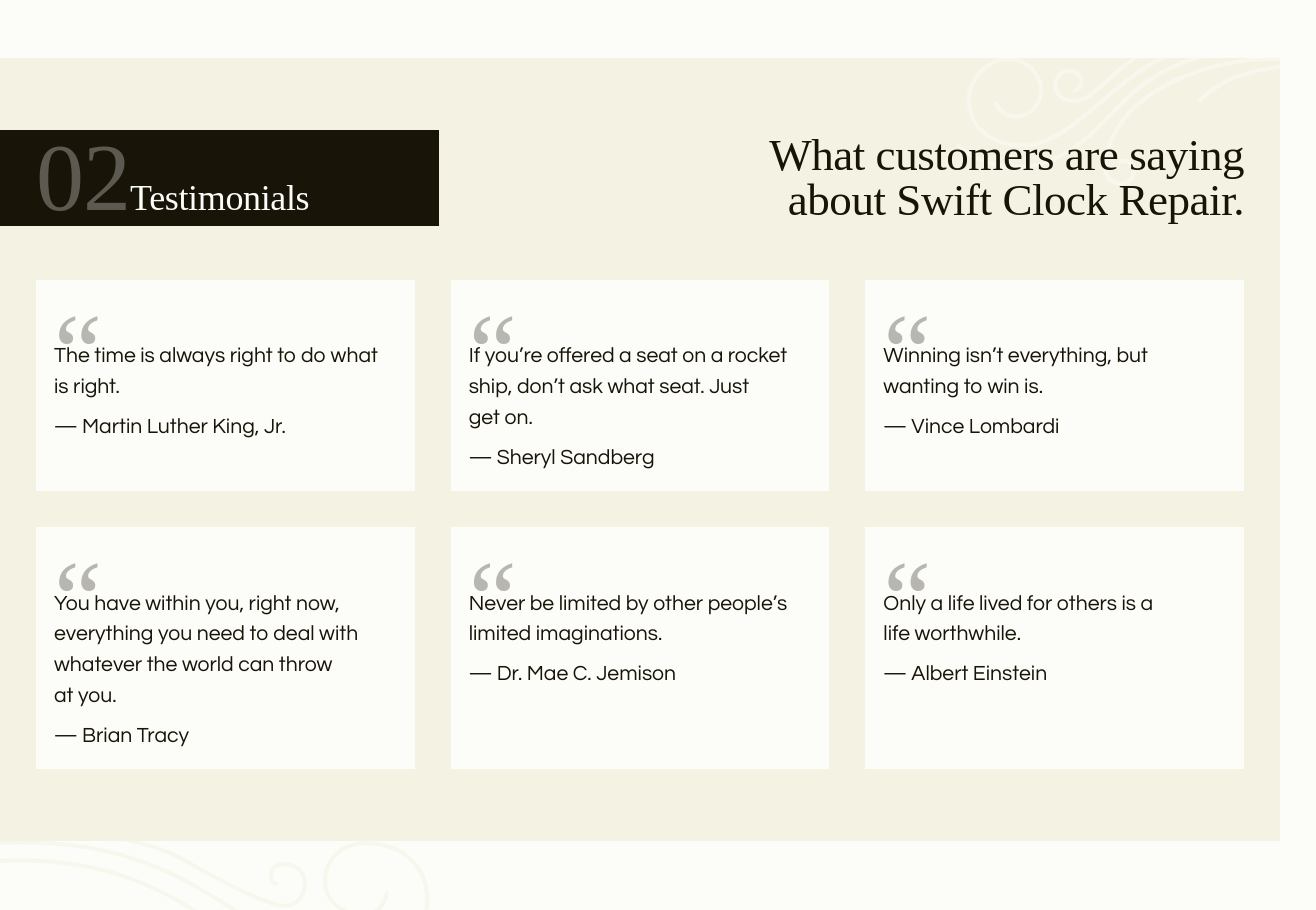
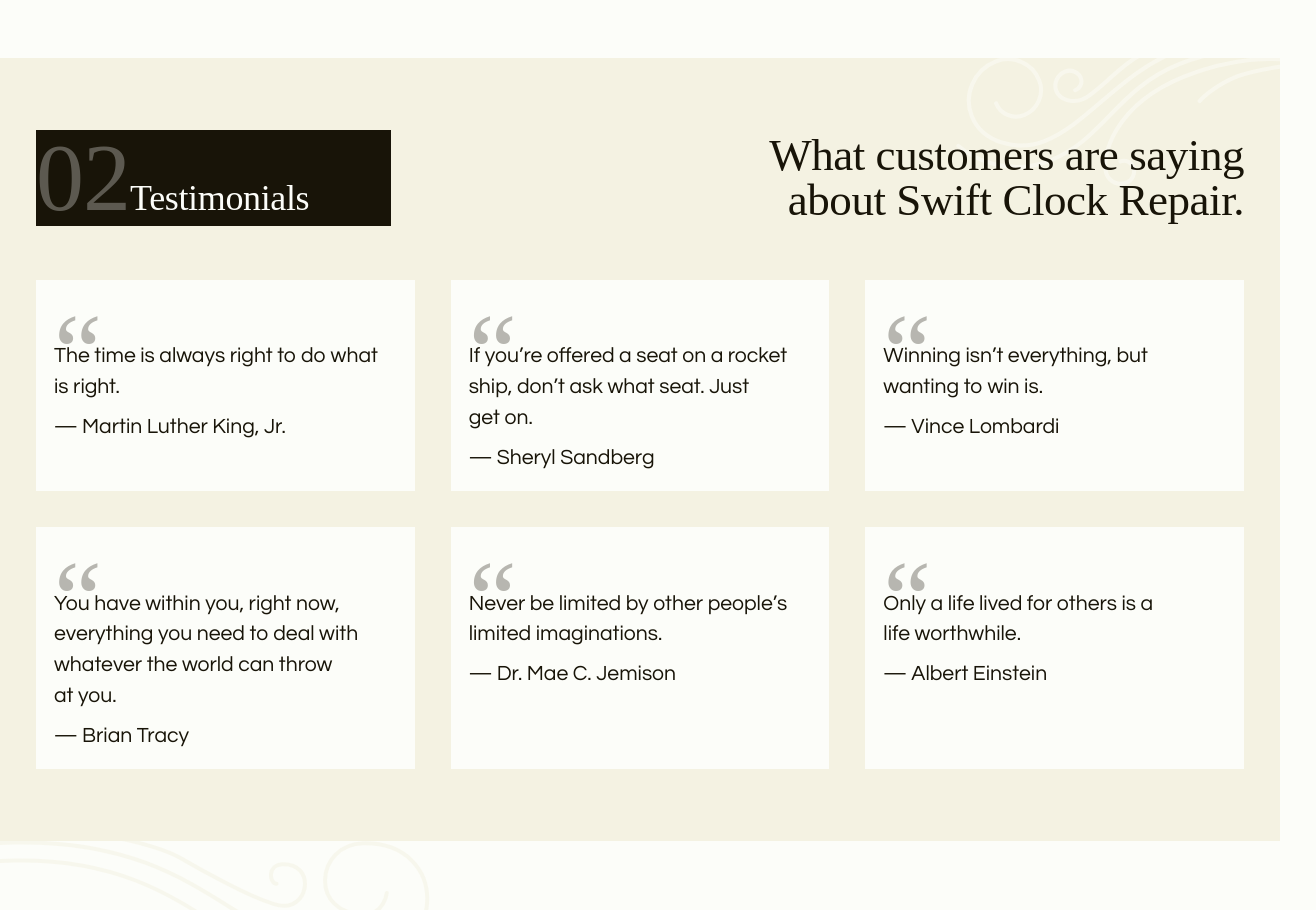
Before and after one commit to starzonmyarmz/swiftclockrepair, a plain HTML site: page index.html in a window 1280 px wide. Shown: the part 1860-2770 px from the top of the page, 1316 px wide, since content can reach past the window. Drawn offline with Linux system fonts and the light colour scheme; a web font is replaced by a local one.

Commit message:
Simplify

```diff
--- a/style.css
+++ b/style.css
@@ -150,12 +150,9 @@
     @media (width > 728px) {
       display: flex;
       margin-block-end: unset;
-      margin-inline: 0 calc(-1 * var(--space-xl));
-      padding-inline: var(--space-xl);
 
       .left & {
         flex-direction: row-reverse;
-        margin-inline: calc(-1 * var(--space-xl)) 0;
       }
     }
 
```
